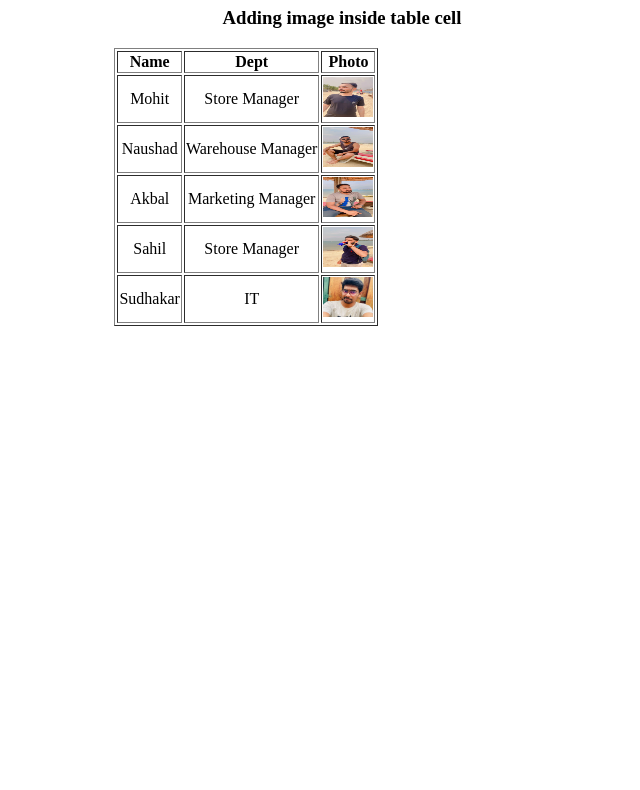
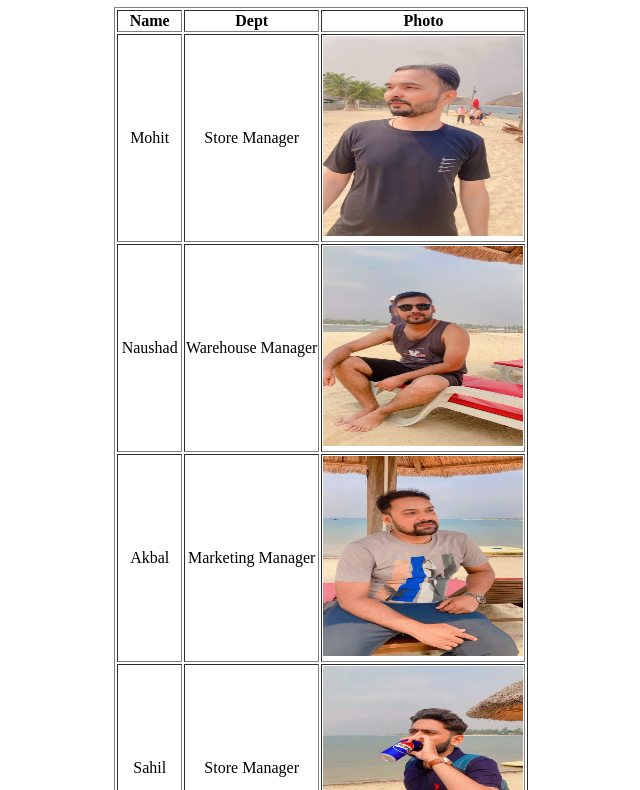
Before and after one commit to SudhkarNalli/iCard, a plain HTML site: page index.html in a window 1280 px wide. Shown: the part 73-863 px from the top of the page, without its empty margins (298-938 px from the left). Before the commit the page ends 800 px from the top, so only its background shows below. Drawn offline with Linux system fonts and the light colour scheme.

Commit message:
Update index.html

```diff
--- a/index.html
+++ b/index.html
@@ -8,8 +8,8 @@
     <title>Table with Image and Headers</title>
     <style>
         img {
-            height: 40px;
-            width: 50px;
+            height: 200px;
+            width: 200px;
         }
 
         h1 {
@@ -29,7 +29,7 @@
 <body>
     <div class="container">
         <h1>Bade log</h1>
-        <h3>Adding image inside table cell</h3>
+
         <table border="1">
             <tr>
                 <th>Name</th>
```
